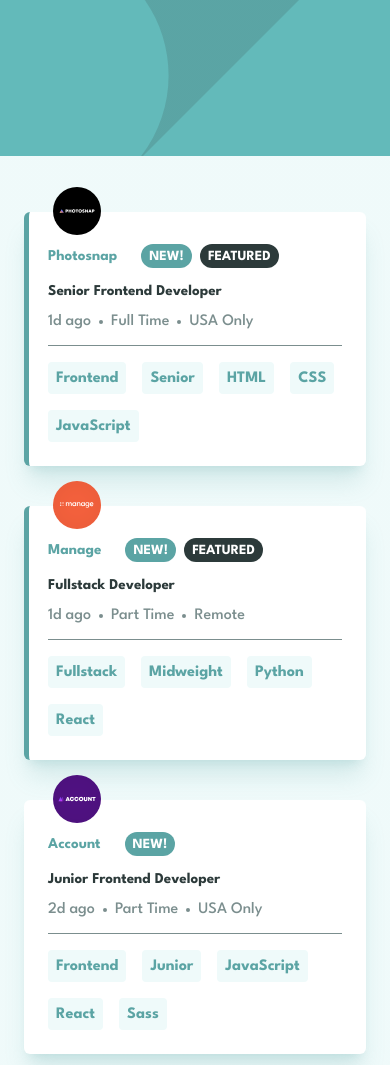
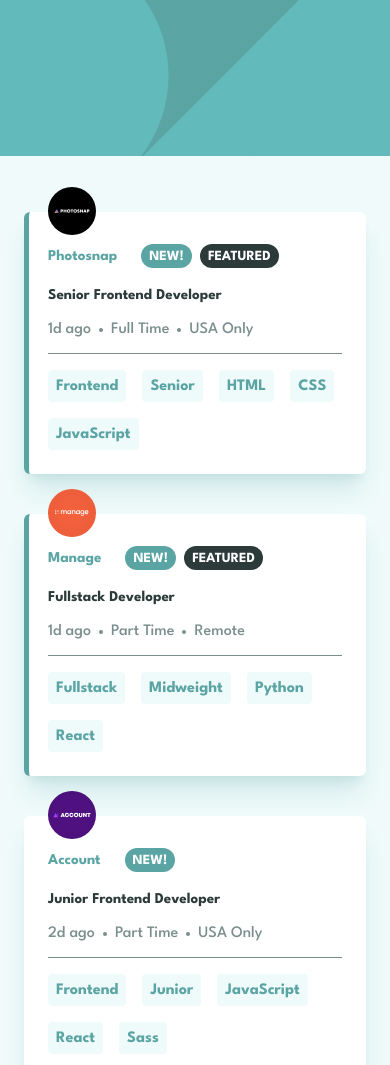
Before and after one commit to john-mirage/job-listings-with-filtering, a website built with Vite: page index.html in a window 390 px wide. Shown: the top 1065 px of the page. Built offline with nearby package versions, Linux system fonts and the light colour scheme.

Commit message:
fix: fix mobile styles

```diff
--- a/src/assets/styles/card.css
+++ b/src/assets/styles/card.css
@@ -4,7 +4,7 @@
     height: auto;
     border-radius: 0.6rem;
     background-color: var(--color-white);
-    padding: 3.2rem 2.4rem 2.4rem 1.9rem;
+    padding: 3.2rem 2.4rem 1.6rem 1.9rem;
     margin-bottom: 4rem;
     box-shadow: var(--shadow);
     border-left: 0.5rem solid transparent;
@@ -29,7 +29,7 @@
     left: 0;
     width: auto;
     height: auto;
-    padding-left: 2.4rem;
+    padding-left: 1.9rem;
     transform: translateY(-50%);
 }
 
@@ -51,8 +51,9 @@
 
 .card__row {
     display: flex;
-    flex-direction: row;
-    align-items: center;
+    flex-direction: column;
+    align-items: flex-start;
+    gap: 0.8rem;
     width: 100%;
     height: auto;
 }
@@ -63,6 +64,7 @@
     font-weight: 700;
     color: var(--color-desaturated-dark-cyan);
     margin-right: 2.4rem;
+    margin-bottom: 0.8rem;
     text-decoration: none;
 }
 
@@ -99,8 +101,8 @@
     font-size: 1.5rem;
     font-weight: 700;
     color: var(--color-very-dark-grayish-cyan);
-    margin-top: 1.6rem;
-    margin-bottom: 1.6rem;
+    margin-top: 2rem;
+    margin-bottom: 2rem;
     text-decoration: none;
 }
 
@@ -122,7 +124,6 @@
     height: 0.4rem;
     border-radius: 9999px;
     background-color: var(--color-dark-grayish-cyan);
-    margin-left: 0.8rem;
     margin-right: 0.8rem;
 }
 
@@ -130,6 +131,7 @@
     width: 100%;
     height: 0.1rem;
     margin-top: 1.6rem;
+    margin-bottom: 0.8rem;
     background-color: var(--color-dark-grayish-cyan);
 }
 
@@ -138,9 +140,7 @@
     height: 3.2rem;
     padding-left: 0.8rem;
     padding-right: 0.8rem;
-    margin-left: 0.8rem;
-    margin-right: 0.8rem;
-    margin-top: 1.6rem;
+    margin: 0.8rem;
     border-radius: 0.4rem;
     background-color: var(--color-light-grayish-cyan-bg);
     border: none;
@@ -156,7 +156,38 @@
     color: var(--color-white);
 }
 
-@media screen and (min-width: 1158px) {
+@media screen and (min-width: 375px) {
+    .card__row {
+        flex-direction: row;
+        align-items: center;
+        gap: 0;
+    }
+
+    .card__company {
+        margin-bottom: 0;
+    }
+
+    .card__dot {
+        margin-left: 0.8rem;
+    }
+}
+
+@media screen and (min-width: 768px) {
+    .card__company {
+        font-size: 1.8rem;
+        margin-right: 1.6rem;
+    }
+
+    .card__position {
+        font-size: 2.2rem;
+    }
+
+    .card__text {
+        font-size: 1.8rem;
+    }
+}
+
+@media screen and (min-width: 992px) {
     .card {
         display: flex;
         flex-direction: row;
@@ -181,18 +212,6 @@
         height: 8.8rem;
     }
 
-    .card__company {
-        font-size: 1.8rem;
-    }
-
-    .card__position {
-        font-size: 2.2rem;
-    }
-
-    .card__text {
-        font-size: 1.8rem;
-    }
-
     .card__dot {
         margin-left: 1.6rem;
         margin-right: 1.6rem;
@@ -201,8 +220,4 @@
     .card__divider {
         display: none;
     }
-
-    .card__tag {
-        margin-top: 0;
-    }
 }
```
